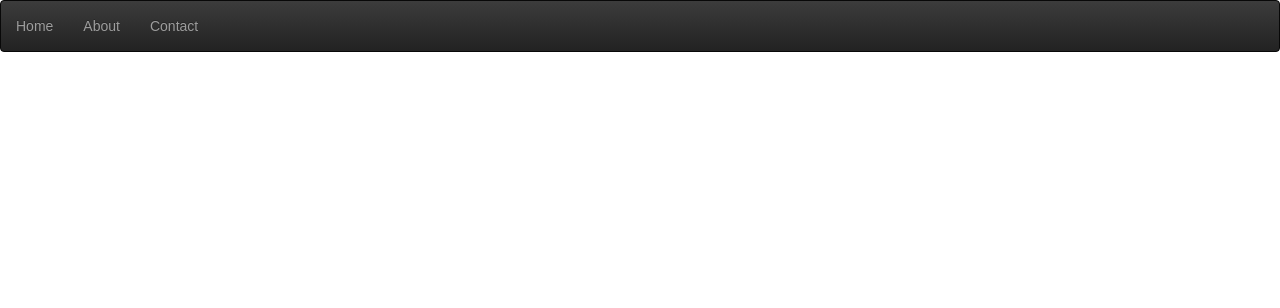
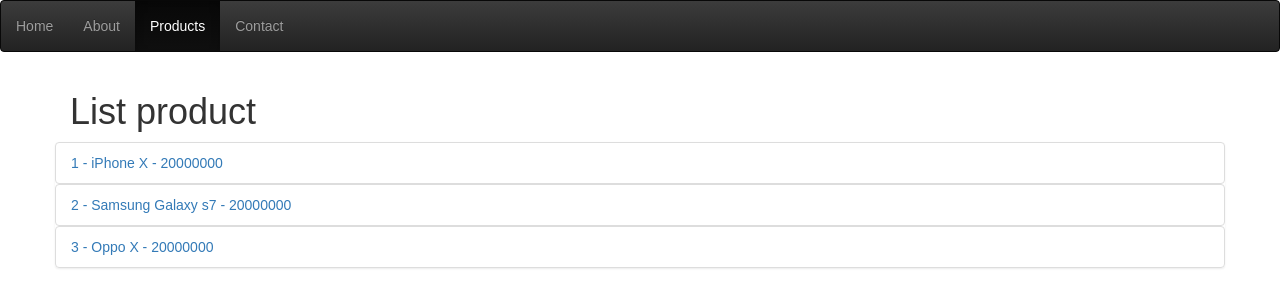
Before and after one commit to huumyit/reactjs-redux-boiler-template, a React (Create React App) app: page /products in a window 1280 px wide. Shown: the top 308 px of the page. Built offline with nearby package versions, Linux system fonts and the light colour scheme.

Commit message:
Created match object

```diff
--- a/src/App.js
+++ b/src/App.js
@@ -1,45 +1,39 @@
 import React, {Component} from 'react';
 import './App.css';
-import {BrowserRouter as Router, Route, NavLink, Link} from 'react-router-dom';
+import {BrowserRouter as Router, Route, Switch} from 'react-router-dom';
 
-import Home from './components/Home';
-import About from './components/About';
-import Contact from './components/Contact';
-
-const MenuLink = ({label, to, activeOnlyWhenExaxct}) => {
-  return (
-    <Route path={to} exact={activeOnlyWhenExaxct} children={({match}) => {
-      var active = match ? 'active abc' : '';
-      return (
-        <li className={active} >
-          <NavLink
-            to={to}
-            className="my-link">
-              {label}
-          </NavLink>
-        </li>
-      )
-    }} />
-  )
-}
+import Menu from './components/Menu';
+import routes from './routes';
 
 class App extends Component {
+
+  showContentMenu = () => {
+    var result = null;
+    if (routes.length > 0) {
+      result = routes.map((route, index) => {
+        return (
+          <Route
+            key={index}
+            path={route.path}
+            exact={route.exact}
+            component={route.main}
+          />
+        )
+      });
+    }
+    return result;
+  }
+
   render() {
     return (
       <Router>
         <div>
           {/* Menu */}
-          <nav className="navbar navbar-inverse" role="navigation">
-            <ul className="nav navbar-nav">
-              <MenuLink label="Home" to="/" activeOnlyWhenExaxct={true} />
-              <MenuLink label="About" to="/about" activeOnlyWhenExaxct={false} />
-              <MenuLink label="Contact" to="/contact" activeOnlyWhenExaxct={false} />
-            </ul>
-          </nav>
+          <Menu />
           {/* Content */}
-          <Route exact path="/" component={Home}/>
-          <Route path="/about" component={About}/>
-          <Route path="/contact" component={Contact}/>
+          <Switch>
+            {this.showContentMenu(routes)}
+          </Switch>
         </div>
       </Router>
     );
--- /dev/null
+++ b/src/components/Menu.js
@@ -0,0 +1,78 @@
+import React, {Component} from 'react';
+import {Route, Link} from 'react-router-dom';
+
+const menus = [
+  {
+    name: 'Home',
+    to: '/',
+    exact: true
+  }, {
+    name: 'About',
+    to: '/about',
+    exact: false
+  }, {
+    name: 'Products',
+    to: '/products',
+    exact: false
+  }, {
+    name: 'Contact',
+    to: '/contact',
+    exact: false
+  }
+]
+
+const MenuLink = ({label, to, activeOnlyWhenExact}) => {
+  return (<Route
+    path={to}
+    exact={activeOnlyWhenExact}
+    children={({match}) => {
+    var active = match
+      ? 'active abc'
+      : '';
+    return (
+      <li className={`my-li ${active}`}>
+        <Link to={to} className="my-link">
+          {label}
+        </Link>
+      </li>
+    )
+  }}/>)
+}
+
+class Menu extends Component {
+
+  showMenus = (menus) => {
+    var result = null;
+    if (menus.length > 0) {
+      result = menus.map((menu, index) => {
+        return (< MenuLink key = {
+          index
+        }
+        label = {
+          menu.name
+        }
+        to = {
+          menu.to
+        }
+        activeOnlyWhenExact = {
+          menu.exact
+        } />)
+      });
+    }
+    return result;
+  }
+
+  render() {
+    return (
+      <div>
+        <nav className="navbar navbar-inverse" role="navigation">
+          <ul className="nav navbar-nav">
+            {this.showMenus(menus)}
+          </ul>
+        </nav>
+      </div>
+    );
+  }
+}
+
+export default Menu;
--- /dev/null
+++ b/src/components/NotFound.js
@@ -0,0 +1,14 @@
+import React, { Component } from 'react';
+
+class NotFound extends Component {
+  render() {
+    return (
+      <h1>
+        <strong>404 - Page not found</strong>
+      </h1>
+
+    );
+  }
+}
+
+export default NotFound;
--- /dev/null
+++ b/src/components/Product.js
@@ -0,0 +1,18 @@
+import React, { Component } from 'react';
+
+class Product extends Component {
+  render() {
+
+    var { match } = this.props;
+    var name = match.params.slug;
+
+    return (
+      <div className="alert alert-success">
+        <strong>Product details: {name} </strong>
+      </div>
+
+    );
+  }
+}
+
+export default Product;
--- /dev/null
+++ b/src/components/Products.js
@@ -0,0 +1,60 @@
+import React, { Component } from 'react';
+import { Route, NavLink } from 'react-router-dom';
+
+import Product from './Product';
+
+class Products extends Component {
+  render() {
+    var products = [
+      {
+        id: 1,
+        name: 'iPhone X',
+        slug: 'iphone',
+        price: 20000000
+      },
+      {
+        id: 2,
+        name: 'Samsung Galaxy s7',
+        slug: 'samsung',
+        price: 20000000
+      },
+      {
+        id: 3,
+        name: 'Oppo X',
+        slug: 'oppo',
+        price: 20000000
+      }
+    ];
+
+    var {match} = this.props; // this.props.match
+    var url = match.url;
+
+    var result = products.map((product, index) => {
+      return (
+        <NavLink key={index} to={`${url}/${product.slug}`} >
+          <li
+            className="list-group-item"
+          >
+            {product.id} - {product.name} - {product.price}
+          </li>
+        </NavLink>
+      )
+    });
+
+    return (
+      <div className="container">
+        <h1>List product</h1>
+        <div className="row">
+          <ul className="list-group">
+            {result}
+          </ul>
+        </div>
+        <div className="row">
+          <Route path="/products/:slug" component={Product} />
+        </div>
+      </div>
+    );
+  }
+}
+
+export default Products;
--- /dev/null
+++ b/src/routes.js
@@ -0,0 +1,37 @@
+import React from 'react';
+
+import Home from './components/Home';
+import About from './components/About';
+import Contact from './components/Contact';
+import NotFound from './components/NotFound';
+import Products from './components/Products';
+
+const routes = [
+  {
+    path: '/',
+    exact: true,
+    main: () => <Home />
+  },
+  {
+    path: '/about',
+    exact: false,
+    main: () => <About />
+  },
+  {
+    path: '/products',
+    exact: false,
+    main: ({match}) => <Products match={match} />
+  },
+  {
+    path: '/contact',
+    exact: false,
+    main: () => <Contact />
+  },
+  {
+    path: '',
+    exact: false,
+    main: () => <NotFound />
+  }
+]
+
+export default routes;
```
